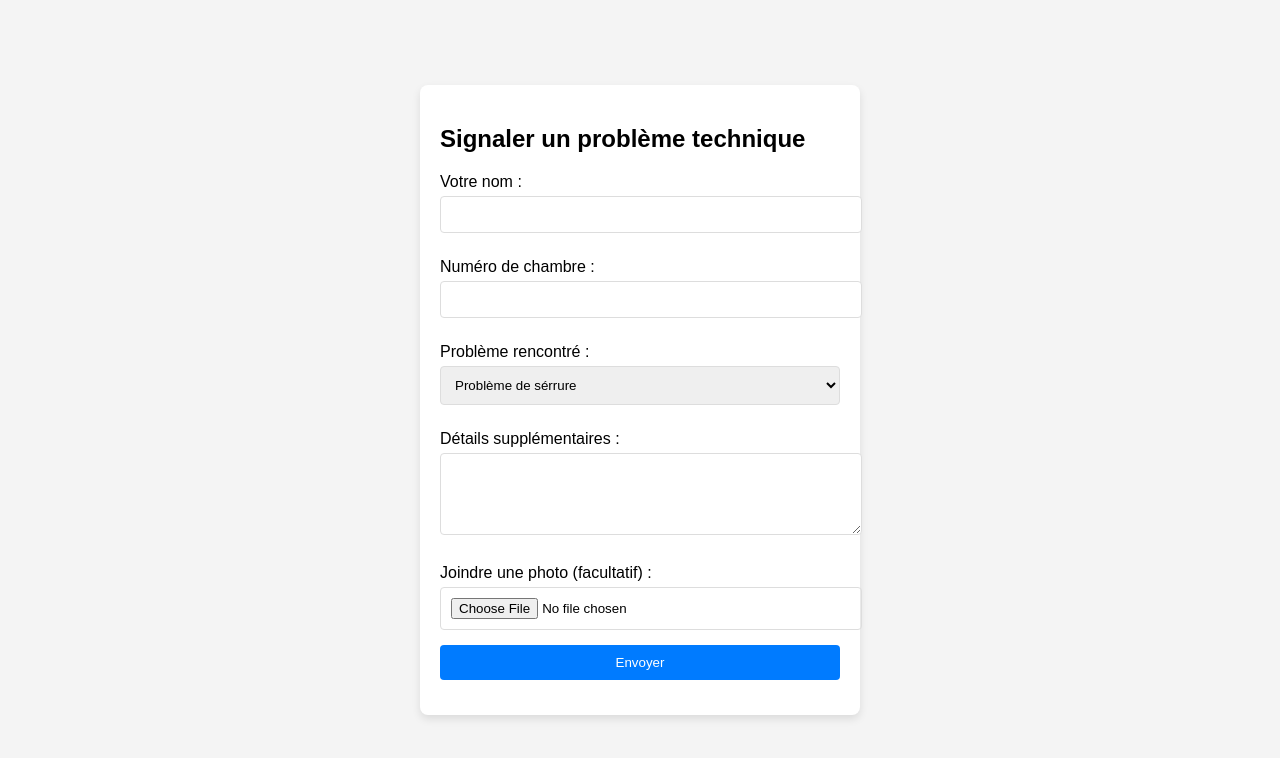
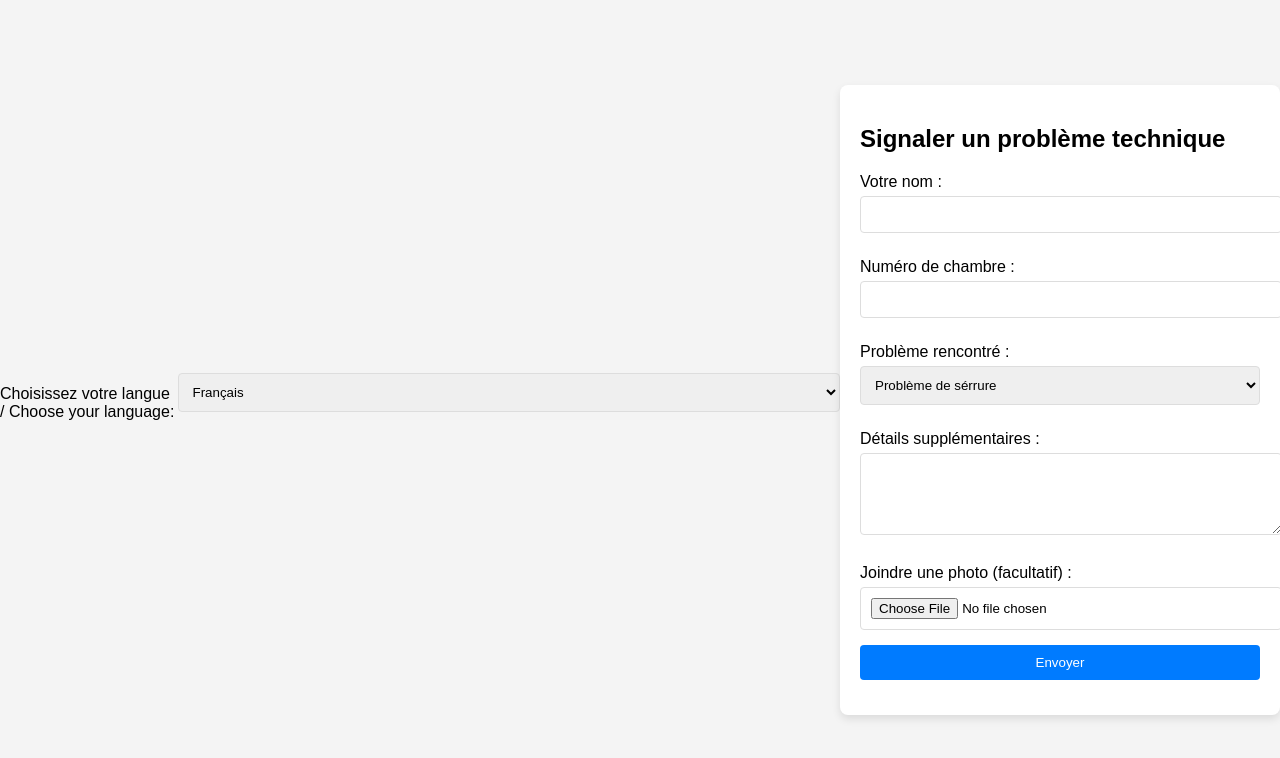
Before and after one commit to vivien-93/Stock-frigo-, a plain HTML site: page index.html in a window 1280 px wide. Drawn offline with Linux system fonts and the light colour scheme.

Commit message:
Update index.html

```diff
--- a/index.html
+++ b/index.html
@@ -46,6 +46,17 @@
     </style>
 </head>
 <body>
+	<label for="language">Choisissez votre langue / Choose your language:</label>
+<select id="language" onchange="changeLanguage(this.value)">
+    <option value="index.html" selected>Français</option>
+    <option value="form.html">English</option>
+</select>
+
+<script>
+    function changeLanguage(lang) {
+        window.location.href = lang; // Redirige vers le fichier sélectionné
+    }
+</script>
    <form action="https://formsubmit.co/v.orivel@cowool.co" method="POST">
         <h2>Signaler un problème technique</h2>
         <label for="nom">Votre nom :</label>
```
